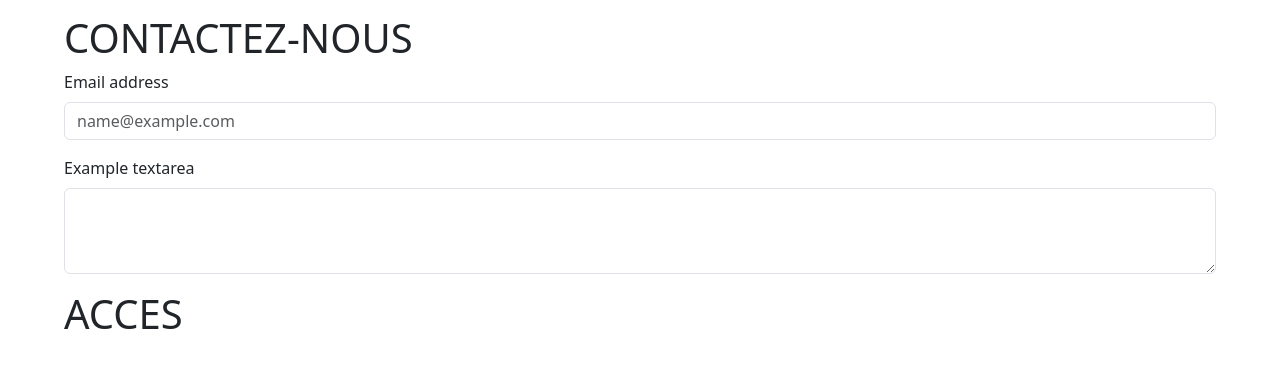
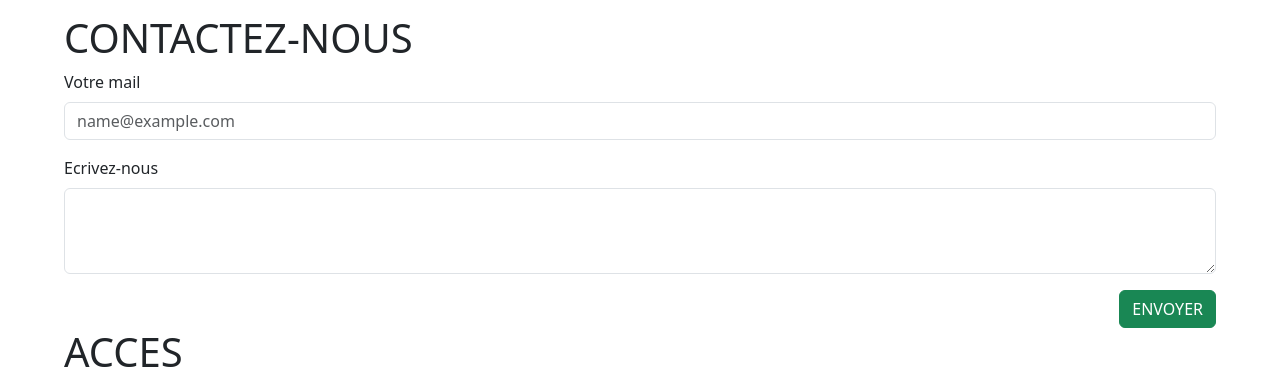
Before and after one commit to alphalyblob/scrum, a plain HTML site: page contact.html in a window 1280 px wide. Shown: the part 178-545 px from the top of the page. Drawn offline with nearby package versions, Linux system fonts and the light colour scheme.

Commit message:
3e commit bouton envoyer dans contact

```diff
--- a/contact.html
+++ b/contact.html
@@ -61,13 +61,18 @@
 
 
             <div class="mb-3">
-                <label for="exampleFormControlInput1" class="form-label">Email address</label>
+                <label for="exampleFormControlInput1" class="form-label">Votre mail</label>
                 <input type="email" class="form-control" id="exampleFormControlInput1" placeholder="name@example.com">
             </div>
             <div class="mb-3">
-                <label for="exampleFormControlTextarea1" class="form-label">Example textarea</label>
+                <label for="exampleFormControlTextarea1" class="form-label">Ecrivez-nous</label>
                 <textarea class="form-control" id="exampleFormControlTextarea1" rows="3"></textarea>
             </div>
+            <div class="text-end">
+                <button type="button" class="btn btn-success">ENVOYER</button>
+            </div>
+
+
 
         </div>
 
@@ -78,7 +83,7 @@
             <div class="row w-100">
                 <div class="col-lg-6 my-4">
                     <iframe
-                        src="https://www.google.fr/maps/place/Biblioth%C3%A8que+Municipale+de+Lyon+Part-Dieu/@45.7602767,4.8548444,17z/data=!3m1!4b1!4m6!3m5!1s0x47f4ea63a4e7b413:0x1dd89f7efb70f61!8m2!3d45.7602767!4d4.8570384!16s%2Fm%2F0h3v4rw"
+                        src="https://www.google.com/maps/embed?pb=!1m18!1m12!1m3!1d115681.29592731265!2d-77.47713270775661!3d25.0326996781907!2m3!1f0!2f0!3f0!3m2!1i1024!2i768!4f13.1!3m3!1m2!1s0x892f7c99b981dbc9%3A0x2aef01d3485e50d2!2sNassau%2C%20Bahamy!5e0!3m2!1spl!2spl!4v1624445118063!5m2!1spl!2spl"
                         class="w-100" height="400" allowfullscreen="" loading="lazy"></iframe>
                 </div>
                 <div class="col-lg-6 my-4 d-flex align-items-center">
```
